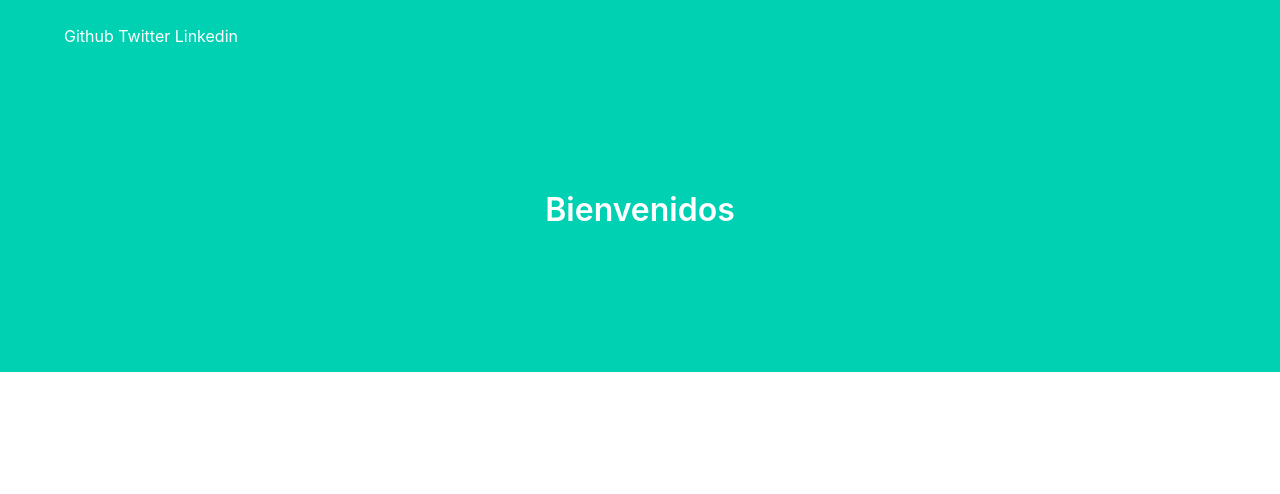
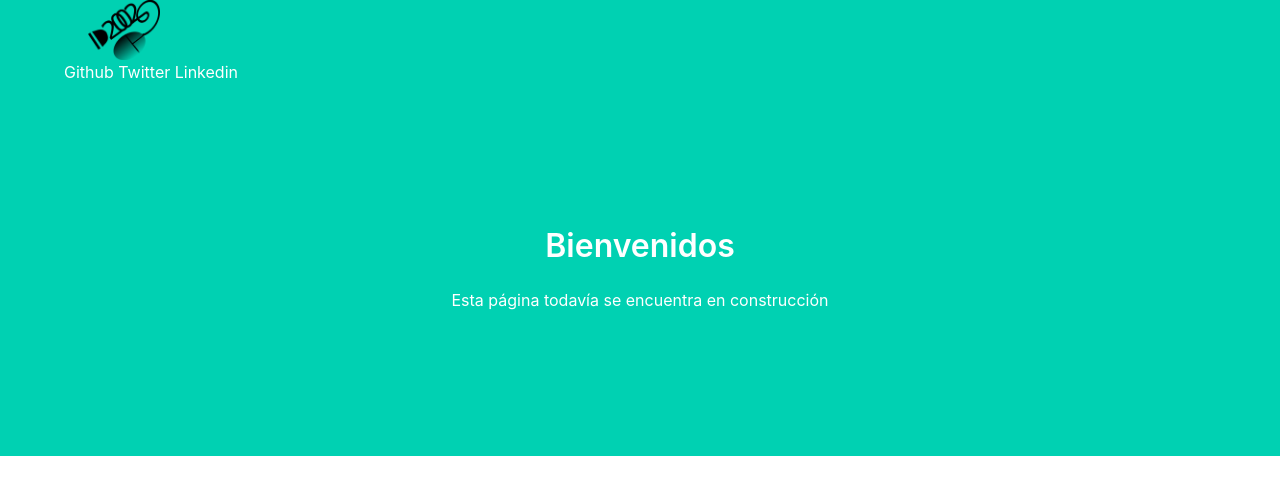
Before and after one commit to id2002/id2002.github.io, a plain HTML site: page index.html in a window 1280 px wide. Drawn offline with Linux system fonts and the light colour scheme; files that its build step writes are made by us from their sources.

Commit message:
agregar logo buscar mejor centrado

```diff
--- a/css/style.css
+++ b/css/style.css
@@ -1,3 +1,3 @@
 .logo {
-  height: 28px;
+  height: 60px;
 }
--- a/index.html
+++ b/index.html
@@ -8,14 +8,13 @@
     <meta charset="utf-8">
     <meta http-equiv="X-UA-Compatible" content="IE=edge">
     <title>@id2002 página personal</title>
-    <meta name="description" content="">
+    <meta name="pagina id2002" content="">
     <meta name="viewport" content="width=device-width, initial-scale=1">
     <link rel="stylesheet" href="css/bulma.css">
     <link rel="stylesheet" href="css/bulma.min.css">
     <link rel="stylesheet" href="css/style.css">
     <link rel="stylesheet" href="css/all.css">
     <link rel="stylesheet" href="css/all.min.css">
-    <link rel="stylesheet" href="asset/style.css">
   </head>
   <body>
     <!--[if lt IE 7]>
@@ -25,22 +24,24 @@
       <div class="hero-head">
         <header class="nav">
           <div class="container">
-            <div class="nav-left">
-                <a href="#" class="nav-item"></a>
-                <img src="asset/img/logo.png" alt="" class="logo">
-              </div>
-            <div class="nav-right nav-menu">
+            <div class="level-left has-text-centered">
+                <a href="#" class="navbar-item"></a>
+                <img src="img/logo.png" alt="" class="logo">
+            </div>
+            <div class= "level-rigth">
               <a href="https://github.com/id2002" target="_blank" class="nav-item">Github</a>
               <a href="https://twitter.com/IvanD_SuarezC" target="_blank" class="nav-item">Twitter</a>
               <a href="https://www.linkedin.com/in/ivan-suárez-cuicas-27ba74147" target="_blank" class="nav-item">Linkedin</a>
             </div>
           </div>
-        </header>
+       </header>
       </div>
       <div class="hero-body">
         <div class="container has-text-centered">
           <h1 class="title">Bienvenidos</h1>
+          <p h3> Esta página todavía se encuentra en construcción</p>
         </div>
+
       </div>
     </section>
   </body>
```
Also changed, not shown: img/Logo.png (added), img/Logo.svg (added).
